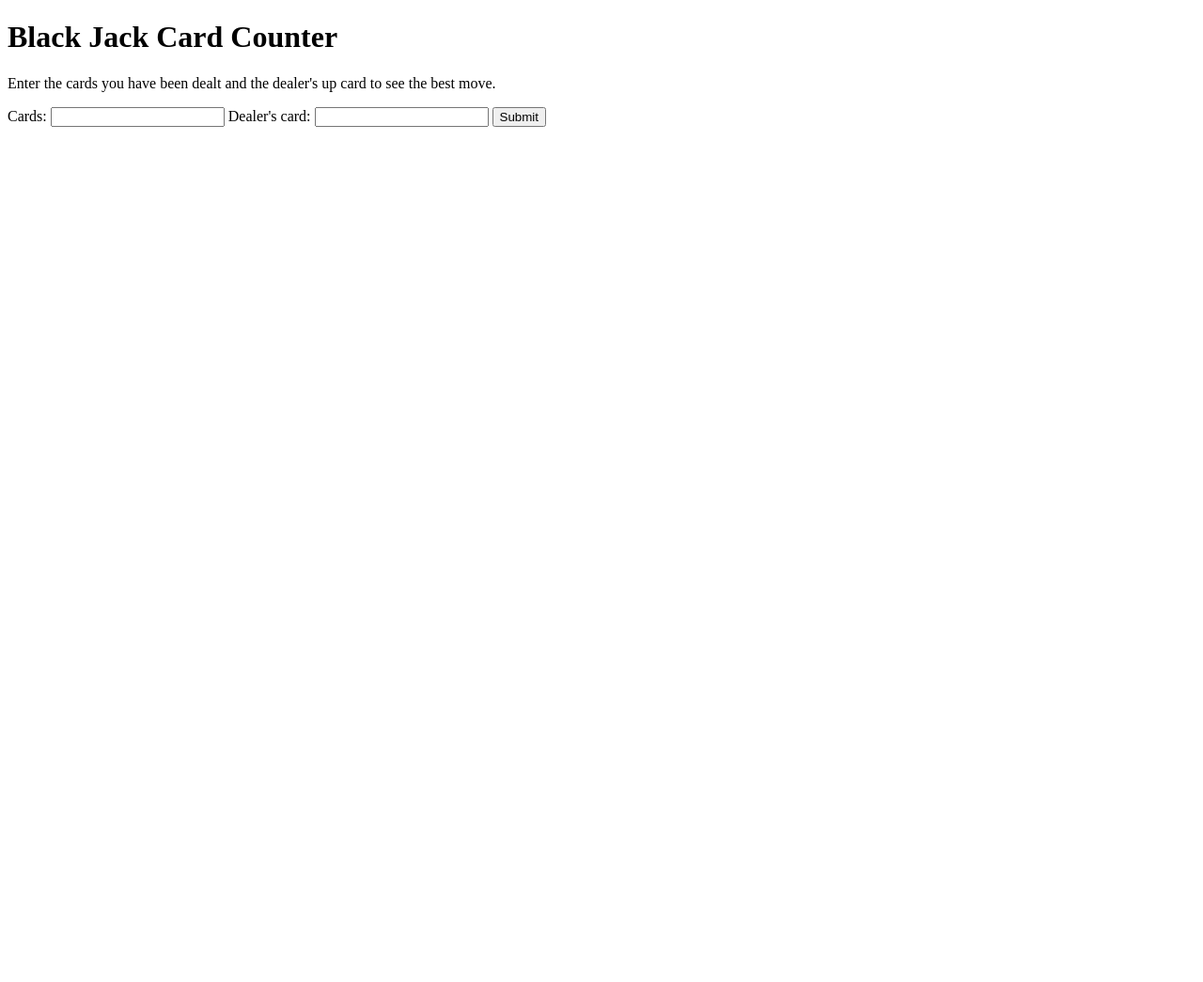
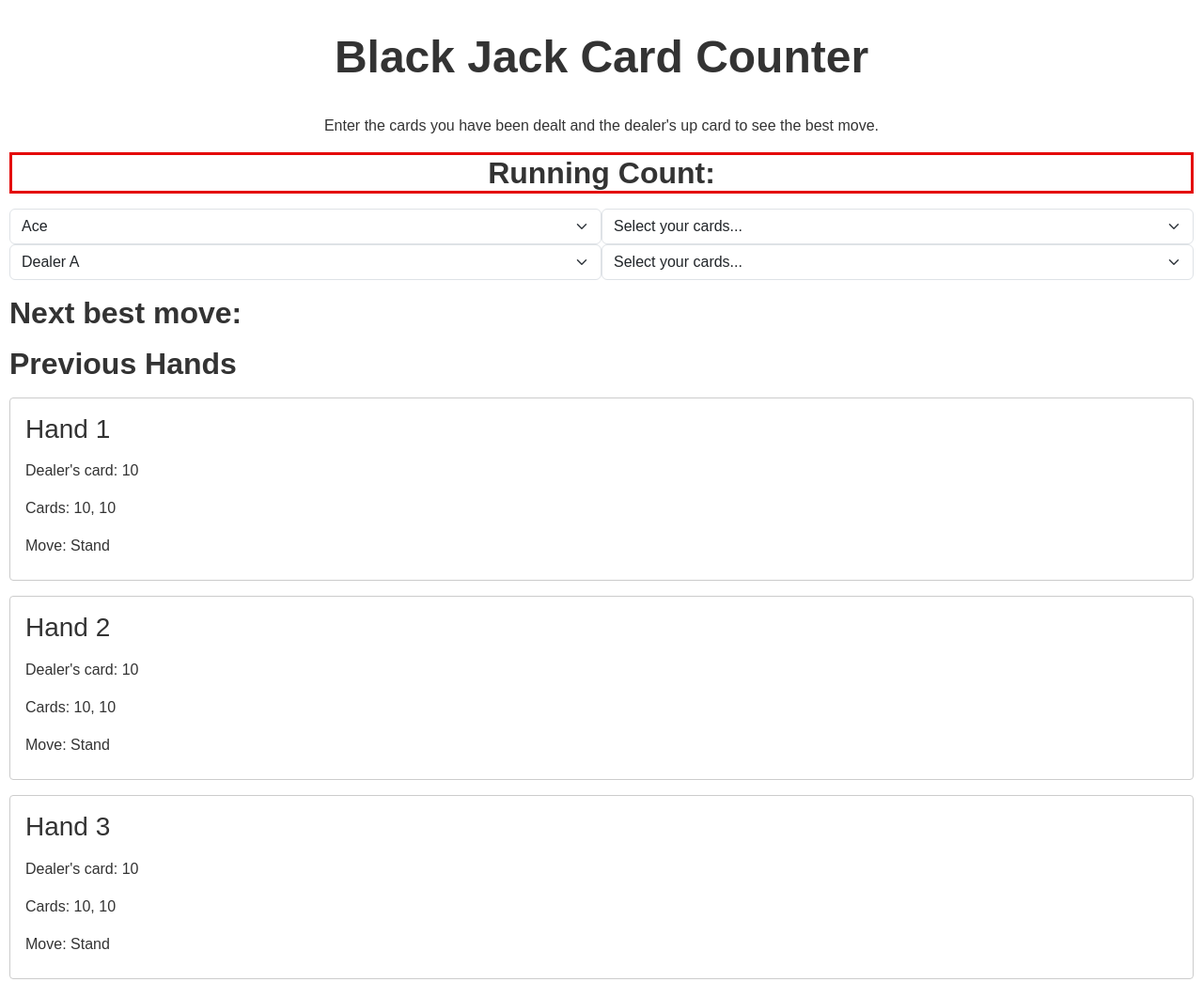
Before and after one commit to ParticularSpace/Card-Counter, a plain HTML site: page index.html in a window 1280 px wide. Shown: the top 1045 px of the page at 94% size. Before the commit the page ends 800 px from the top, so only its background shows below. Drawn offline with nearby package versions, Linux system fonts and the light colour scheme.

Commit message:
created base layout

```diff
--- a/assets/css/style.css
+++ b/assets/css/style.css
@@ -0,0 +1,98 @@
+
+/* General Styles */
+body {
+    font-family: Arial, sans-serif;
+    font-size: 16px;
+    line-height: 1.5;
+    color: #333;
+    margin: 10px;
+}
+
+h1 {
+    font-size: 3rem;
+    font-weight: bold;
+    text-align: center;
+    margin: 2rem 0;
+}
+
+h2 {
+    font-size: 2rem;
+    font-weight: bold;
+    margin: 1rem 0;
+}
+
+p {
+    margin: 1rem 0;
+}
+
+label {
+    font-weight: bold;
+    display: block;
+    margin-bottom: 0.5rem;
+}
+
+input[type="text"] {
+    padding: 0.5rem;
+    border-radius: 4px;
+    border: 1px solid #ccc;
+    width: 100%;
+    margin-bottom: 1rem;
+}
+
+input[type="submit"] {
+    background-color: #4CAF50;
+    color: white;
+    padding: 0.5rem;
+    border-radius: 4px;
+    border: none;
+    cursor: pointer;
+}
+
+.hidden {
+    display: none;
+}
+
+/* Hands Styles */
+.previousHands {
+    margin-top: 2rem;
+}
+
+.hand {
+    border: 1px solid #ccc;
+    border-radius: 4px;
+    padding: 1rem;
+    margin-bottom: 1rem;
+}
+
+.hand h3 {
+    margin-bottom: 0.5rem;
+}
+
+.hand p {
+    margin-bottom: 0.5rem;
+}
+
+.description {
+    display: flex;
+    justify-content: center;
+    align-items: center;
+}
+
+.card-layout {
+    display: flex;
+    flex-direction: row;
+}
+
+.dealer-layout {
+    display: flex;
+    flex-direction: row;
+    justify-content: center;
+    align-items: center;
+}
+
+.count-number {
+    display: flex;
+    justify-content: center;
+    align-items: center;
+    border:#e40808 solid 3px;
+}
--- a/assets/js/script.js
+++ b/assets/js/script.js
@@ -0,0 +1,171 @@
+const $hit = $('#hit')
+const $stand = $('#stand')
+const $double = $('#double')
+const $split = $('#split')
+const $reset = $('#reset')
+const $betAmount = $('#bet-amount')
+const $bust = $('#bust')
+const $win = $('#win')
+const $blackJack = $('#black-jack')
+const $push = $('#push')
+
+const countCards = {
+    two : 1,
+    three : 1,
+    four : 1,
+    five : 1,
+    six : 1,
+    seven : 0,
+    eight : 0,
+    nine: 0 ,
+    ten: -1 ,
+    J: -1 ,
+    Q: -1 ,
+    K: -1 ,
+    A: -1
+    };
+
+    let yourHand = []; //will be the array of your two cards
+    let yourHandValue = 0; //will be the sum of your two cards
+
+    let liveCount = 0; //will be the key pair value of the cards in play over the whole time playing
+
+    let trueCount = 0; //will be the liveCount divided by the number of decks in play
+
+    let numberOfDecks = 0; // will be the number of decks in play
+
+    let dealerHand = []; //will be the array of the dealers two cards
+    let dealerHandVAlue = 0; //will be the sum of the dealers two cards
+
+    let bet = 0; //will be the amount of money you should bet
+    let money = 0; //will be the amount of money you have to play with
+
+    let splitHand = []; //will be the array of the second hand you split
+    let splitHandValue = 0; //will be the sum of the second hand you split
+
+    let split = false; //will be true if you should split your hand
+
+    let doubleDown = false; //will be true if you should double down
+
+    let bust = false; //will be true if you bust
+
+    let win = false; //will be true if you win
+
+    let blackJack = false; //will be true if you get a black jack
+
+    let push = false; //will be true if you push
+
+    let stand = false; //will be true if you stand
+
+    let dealerBust = false; //will be true if the dealer busts
+
+    let dealerBlackJack = false; //will be true if the dealer gets a black jack
+
+    let dealerStand = false; //will be true if the dealer stands
+
+    let dealerPush = false; //will be true if the dealer pushes
+
+    let dealerWin = false; //will be true if the dealer wins
+
+
+    //this function will be called when the page loads it will populate the drop down options with the cards using a for each loop to go through key value pairs
+    function populateCards() {
+        // simulate fetching data from API
+        const cards = ['Ace', 'King', 'Queen', 'Jack', '10', '9', '8', '7', '6', '5', '4', '3', '2'];
+
+        // get select element
+        const cardsSelect = document.getElementById('cards');
+
+        // remove loading message
+        cardsSelect.innerHTML = '';
+
+        // populate select element with options
+        cards.forEach((card, index) => {
+          const option = document.createElement('option');
+          option.value = index + 1;
+          option.text = card;
+          cardsSelect.appendChild(option);
+        });
+      }
+
+      function populateDealers() {
+        // simulate fetching data from API
+        const dealers = ['Dealer A', 'Dealer B', 'Dealer C'];
+
+        // get select element
+        const dealerSelect = document.getElementById('dealer');
+
+        // remove loading message
+        dealerSelect.innerHTML = '';
+
+        // populate select element with options
+        dealers.forEach((dealer, index) => {
+          const option = document.createElement('option');
+          option.value = index + 1;
+          option.text = dealer;
+          dealerSelect.appendChild(option);
+        });
+      }
+
+      // call functions to populate select elements
+      populateCards();
+      populateDealers();
+
+
+
+
+
+    //this function will be called when the hit button is clicked
+    function playerHit() {
+
+    }
+
+    //this function will be called when the stand button is clicked
+    function playerStand() {
+
+    }
+
+    //this function will be called when the double button is clicked
+    function playerDouble() {
+
+    }
+
+    //this function will be called when the split button is clicked
+    function playerSplit() {
+
+    }
+
+    //this function will be called when the reset button is clicked
+    function preset() {
+
+    }
+
+    //this function will be called when the bet amount is changed
+    function playerBetAmount() {
+
+    }
+
+    //this function will be called when the game is pushed
+    function playerPushed() {
+
+    }
+
+    //this function will be called when the game is black jacked
+    function playerBlackJack() {
+
+        }
+
+    //this function will be called when the game is busted
+    function gameBusted() {
+
+    }
+
+    //this function will be called when the game is won
+    function playerWon() {
+
+    }
+
+    //this function will be called when the game is over
+    function gameOver() {
+
+    }
--- a/index.html
+++ b/index.html
@@ -1,22 +1,109 @@
 <!DOCTYPE html>
 <html lang="en">
-<head>
-    <meta charset="UTF-8">
-    <meta http-equiv="X-UA-Compatible" content="IE=edge">
-    <meta name="viewport" content="width=device-width, initial-scale=1.0">
-    <link rel="stylesheet" href="/assets/css/style.css">
+  <head>
+    <meta charset="UTF-8" />
+    <meta http-equiv="X-UA-Compatible" content="IE=edge" />
+    <meta name="viewport" content="width=device-width, initial-scale=1.0" />
     <title>Black Jack Card Counter</title>
-</head>
-<body>
-    <h1>Black Jack Card Counter</h1>
-    <p>Enter the cards you have been dealt and the dealer's up card to see the best move.</p>
-    <form action="blackjack.php" method="post">
-        <label for="cards">Cards:</label>
-        <input type="text" name="cards" id="cards">
-        <label for="dealer">Dealer's card:</label>
-        <input type="text" name="dealer" id="dealer">
-        <input type="submit" value="Submit">
-    </form>
-    <link rel="stylesheet" href="/assets/js/script.js">
-</body>
+
+    <link
+      href="https://cdn.jsdelivr.net/npm/bootstrap@5.3.0-alpha1/dist/css/bootstrap.min.css"
+      rel="stylesheet"
+      integrity="sha384-GLhlTQ8iRABdZLl6O3oVMWSktQOp6b7In1Zl3/Jr59b6EGGoI1aFkw7cmDA6j6gD"
+      crossorigin="anonymous"
+    />
+    <link rel="stylesheet" href="assets/css/style.css" />
+  </head>
+  <body>
+    <h1 class="title">Black Jack Card Counter</h1>
+    <p class="description">
+      Enter the cards you have been dealt and the dealer's up card to see the
+      best move.
+    </p>
+
+      <h2 class="count-number">Running Count:</h2>
+    <div class="card-layout">
+      <select
+        class="form-select"
+        id="cards"
+        aria-label="Default select example"
+      >
+        <option selected>Select your cards...</option>
+      </select>
+      <select
+        class="form-select"
+        id="cards"
+        aria-label="Default select example"
+      >
+        <option selected>Select your cards...</option>
+      </select>
+    </div>
+    <div class="dealer-layout">
+    <select class="form-select" id="dealer" aria-label="Default select example">
+      <option selected>Select your cards...</option>
+    </select>
+    <select class="form-select" id="dealer" aria-label="Default select example">
+      <option selected>Select your cards...</option>
+    </select>
+    </div>
+    <div class="suggestions">
+      <h2>Next best move:</h2>
+    </div>
+    <div id="stand" class="hidden">
+      <h2 class="move-title">Stand:</h2>
+    </div>
+    <div id="hit" class="hidden">
+      <h2 class="move-title">Hit:</h2>
+    </div>
+    <div id="double" class="hidden">
+      <h2 class="move-title">Double:</h2>
+    </div>
+    <div id="split" class="hidden">
+      <h2 class="move-title">Split:</h2>
+    </div>
+    <div class="previous-hands">
+      <h2 class="previous-title">Previous Hands</h2>
+      <div class="hands">
+        <div class="hand">
+          <h3>Hand 1</h3>
+          <p>Dealer's card: 10</p>
+          <p>Cards: 10, 10</p>
+          <p>Move: Stand</p>
+        </div>
+        <div class="hand">
+          <h3>Hand 2</h3>
+          <p>Dealer's card: 10</p>
+          <p>Cards: 10, 10</p>
+          <p>Move: Stand</p>
+        </div>
+        <div class="hand">
+          <h3>Hand 3</h3>
+          <p>Dealer's card: 10</p>
+          <p>Cards: 10, 10</p>
+          <p>Move: Stand</p>
+        </div>
+        <div class="hand">
+          <h3>Hand 4</h3>
+          <p>Dealer's card: 10</p>
+          <p>Cards: 10, 10</p>
+          <p>Move: Stand</p>
+        </div>
+        <div class="hand">
+          <h3>Hand 5</h3>
+          <p>Dealer's card: 10</p>
+          <p>Cards: 10, 10</p>
+          <p>Move: Stand</p>
+        </div>
+      </div>
+    </div>
+    <script src="https://code.jquery.com/jquery-3.5.1.min.js"></script>
+
+    <script
+      src="https://cdn.jsdelivr.net/npm/bootstrap@5.3.0-alpha1/dist/js/bootstrap.bundle.min.js"
+      integrity="sha384-w76AqPfDkMBDXo30jS1Sgez6pr3x5MlQ1ZAGC+nuZB+EYdgRZgiwxhTBTkF7CXvN"
+      crossorigin="anonymous"
+    ></script>
+
+    <script src="assets/js/script.js"></script>
+  </body>
 </html>
```
